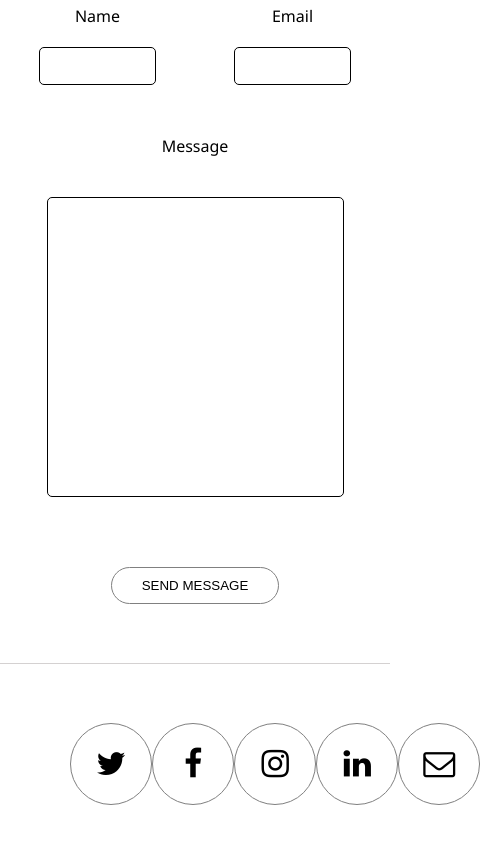
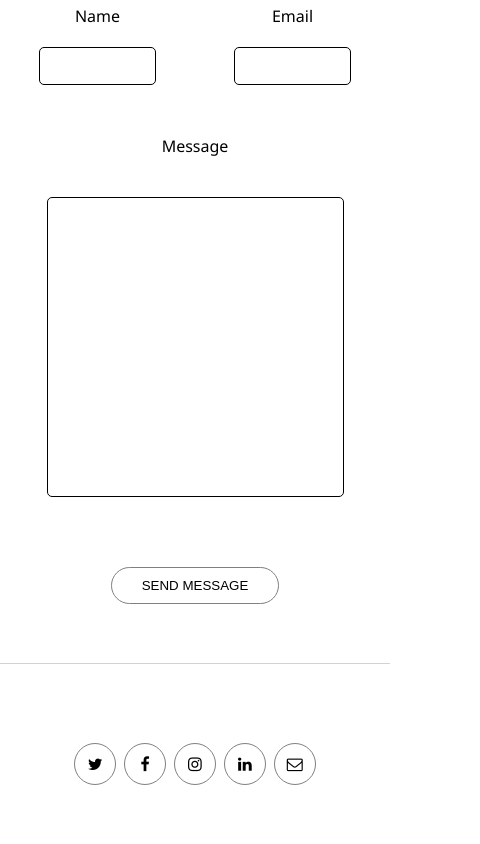
Before and after one commit to Rangassamy/maquette-run, a plain HTML site: page index.html in a window 390 px wide. Shown: the part 2359-3203 px from the top of the page, 480 px wide, since content can reach past the window. Drawn offline with Linux system fonts and the light colour scheme.

Commit message:
resize of the icon footer

```diff
--- a/style.css
+++ b/style.css
@@ -260,4 +260,14 @@ footer i:hover,
   .footer-container {
     padding-bottom: 40px;
   }
+  .i {
+    max-height: 20px;
+    max-width: 20px;
+    border: 1px solid #808080;
+    border-radius: 150px;
+    padding: 20px;
+  }
+  footer i::before {
+    font-size: 1rem;
+  }
 }
```
